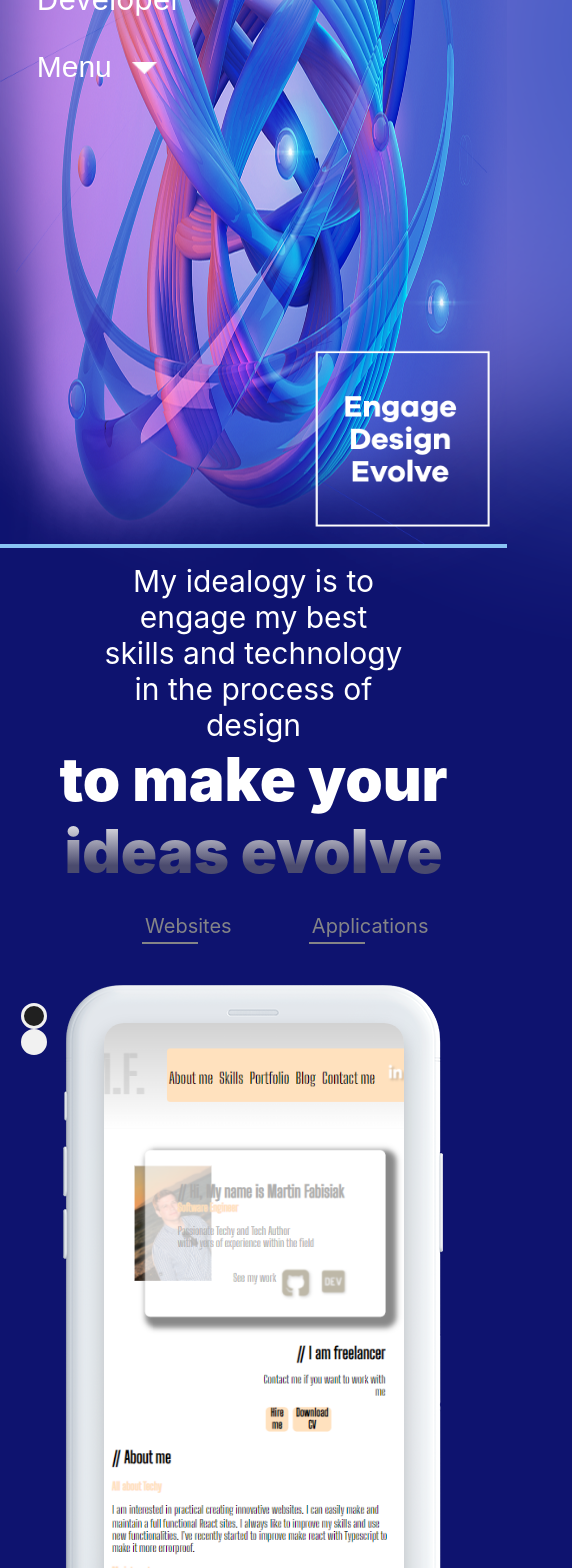
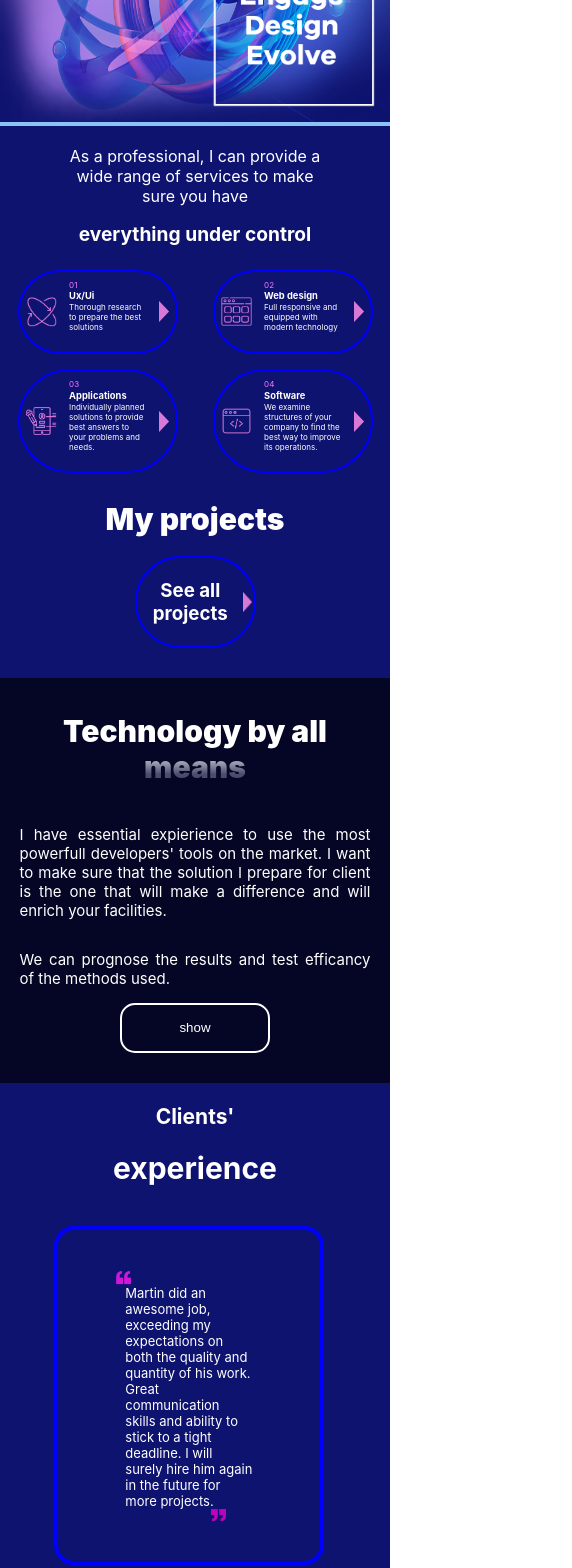
Before and after one commit to marcinfabisiak97/cv-projekt3-rem-Typescript, a React (Create React App) app: page / in a window 390 px wide. Shown: the part 300-1868 px from the top of the page, 572 px wide, since content can reach past the window. Built offline with nearby package versions, Linux system fonts and the light colour scheme.

Commit message:
changing scss rwd

```diff
--- a/src/styles/themes/default/components/_ContactForm.scss
+++ b/src/styles/themes/default/components/_ContactForm.scss
@@ -68,7 +68,7 @@
     background-image: url("../../../../assets/TLO.png");
     background-repeat: no-repeat;
     background-size: cover;
-    min-width: 130vw;
+    //min-width: 130vw;
   }
   .containerForm {
     button {
@@ -78,13 +78,13 @@
 }
 @media only screen and (max-width: 376px) {
   .wrraper {
-    min-width: 140vw;
+    //min-width: 140vw;
     //min-height: 190vh;
   }
 }
 @media only screen and (max-width: 321px) {
   .wrraper {
-    min-width: 165vw;
+    //min-width: 165vw;
     //min-height: 190vh;
   }
 }
--- a/src/styles/themes/default/components/_ContactPart.scss
+++ b/src/styles/themes/default/components/_ContactPart.scss
@@ -111,30 +111,33 @@
 }
 @media only screen and (max-width: 426px) {
   .contactPart {
-    //min-width: 123vw;
+    .contact {
+      margin: auto;
+    }
+
     &__title {
-      font-size: $f-middle;
+      font-size: $f-xxsmall;
     }
     &__bigTitle {
       margin-top: 0;
-      font-size: $f-big;
+      font-size: $f-middle;
     }
   }
   .footer {
     &__initials {
       margin: $space-xxxsmall;
       h2 {
-        font-size: $f-xmiddle;
+        font-size: $f-middle;
         img:first-child {
-          width: 10px;
+          width: 5px;
           vertical-align: 35%;
         }
         img:last-child {
-          width: 10px;
+          width: 5px;
         }
       }
       p {
-        font-size: $f-small;
+        font-size: $f-little;
         margin: $space-xxxsmall;
         font-weight: 900;
       }
@@ -147,21 +150,57 @@
         text-decoration: none;
       }
       p {
-        font-size: $f-little;
+        font-size: 10px;
       }
     }
     &__nav {
-      font-size: $f-little;
+      font-size: 10px;
       margin: $space-xxxsmall;
     }
     &__links {
-      margin: auto 0;
-
+      width: 100px;
+      display: flex;
+      flex-direction: column;
+      align-items: center;
+      a {
+        img {
+          width: 55px;
+        }
+      }
       &--bigger {
         transition: transform 0.5s ease-in-out;
       }
       &--bigger:hover {
         transform: scale(1.2, 1.2);
+      }
+    }
+  }
+  .slideShow {
+    margin: 0 auto;
+    overflow: hidden;
+    max-width: 300px;
+    &__Slider {
+      width: 300%;
+      transition: ease 1000ms;
+      display: flex;
+    }
+
+    &__slide {
+      width: 100%;
+      border-radius: 40px;
+    }
+  }
+  .description {
+    p {
+      font-size: $f-little;
+    }
+    &__quote {
+      display: block;
+      padding-left: 10%;
+      width: 15px;
+      &--right {
+        display: block;
+        padding-left: 62%;
       }
     }
   }
--- a/src/styles/themes/default/components/_ControlPart.scss
+++ b/src/styles/themes/default/components/_ControlPart.scss
@@ -56,12 +56,18 @@
 }
 @media only screen and (max-width: 426px) {
   .controlAndTechnolgies {
-    // min-width: 123vw;
+    padding-top: 20px;
     &__text {
-      // min-width: 123vw;
+      h2 {
+        font-size: 120%;
+      }
+      p {
+        font-size: 100%;
+        margin: 0;
+      }
     }
     &__technolgies {
-      font-size: 90%;
+      font-size: 50%;
       .technologiesBricks {
         img {
           max-width: 20%;
@@ -70,19 +76,3 @@
     }
   }
 }
-// @media only screen and (max-width: 376px) {
-//   .controlAndTechnolgies {
-//     min-width: 140vw;
-//     &__text {
-//       min-width: 140vw;
-//     }
-//   }
-// }
-// @media only screen and (max-width: 321px) {
-//   .controlAndTechnolgies {
-//     min-width: 165vw;
-//     &__text {
-//       min-width: 165vw;
-//     }
-//   }
-// }
--- a/src/styles/themes/default/components/_DevTechnologyPart.scss
+++ b/src/styles/themes/default/components/_DevTechnologyPart.scss
@@ -66,6 +66,14 @@
 }
 @media only screen and (max-width: 769px) {
   .devTech {
+    padding: 10px;
+    h2 {
+      font-size: $f-middle;
+    }
+    p {
+      font-size: $f-small;
+      text-align: justify;
+    }
     &__description {
       max-width: 50vw;
     }
@@ -74,6 +82,14 @@
     margin-left: 5%;
     margin-right: 5%;
     flex-wrap: wrap;
+    p {
+      text-align: center;
+    }
+    &__brick {
+      margin: 5px;
+      min-height: 70%;
+      min-width: 100%;
+    }
   }
 }
 @media only screen and (max-width: 426px) {
--- a/src/styles/themes/default/components/_IdeasPart.scss
+++ b/src/styles/themes/default/components/_IdeasPart.scss
@@ -79,15 +79,43 @@
     }
   }
 }
+@media only screen and (max-width: 769px) {
+  .ideasPart {
+    &__downBoxes {
+      div {
+        width: 22%;
+      }
+    }
+  }
+}
 @media only screen and (max-width: 426px) {
   .ideasPart {
+    display: none;
+    padding: 3%;
+
+    &__upperText {
+      margin: 0 auto;
+      font-size: $f-xxsmall;
+      width: 63%;
+      text-align: center;
+    }
+
+    &__text {
+      margin: 0px auto;
+      font-size: $f-middle;
+      text-align: center;
+      padding-bottom: $space-null;
+      font-weight: 700;
+    }
+    &__downBoxes {
+      width: 70%;
+      margin: 5% auto;
+      div {
+        font-size: $f-little;
+        width: 25%;
+        padding: $space-xxsmall;
+        border-bottom: 2px solid $c-jumbo;
+      }
+    }
   }
 }
-@media only screen and (max-width: 376px) {
-  .ideasPart {
-  }
-}
-@media only screen and (max-width: 321px) {
-  .ideasPart {
-  }
-}
--- a/src/styles/themes/default/components/_ImagePart.scss
+++ b/src/styles/themes/default/components/_ImagePart.scss
@@ -21,6 +21,7 @@
 }
 @media only screen and (max-width: 426px) {
   .imagePart {
+    min-height: 50vh;
     &__imgRight {
       img {
         max-width: 80%;
--- a/src/styles/themes/default/components/_MenuPart.scss
+++ b/src/styles/themes/default/components/_MenuPart.scss
@@ -78,9 +78,61 @@
 }
 @media only screen and (max-width: 426px) {
   .namenMenu {
-    width: 100%;
+    max-width: 45%;
+    min-width: 35%;
+    &__name {
+      h2 {
+        font-size: 35px;
+      }
+      p {
+        font-size: $f-small;
+      }
+      img {
+        max-width: 10px;
+      }
+    }
     &__menu {
+      padding-left: $space-small;
+      width: 100%;
+      top: 0;
+      button {
+        padding: $space-null;
+        font-size: $f-little;
+        background: none;
+        text-decoration: none;
+        border: none;
+        color: white;
+        cursor: pointer;
+      }
+      &--buttonImgWrapper {
+        vertical-align: 10%;
+        padding-left: $space-xsmall;
+
+        img {
+          width: 15px;
+        }
+      }
+      ul {
+        margin-top: $space-null;
+        padding-left: $space-null;
+        font-size: $f-little;
+        cursor: pointer;
+        position: absolute;
+        list-style: none;
+
+        li {
+          height: 8px;
+          padding-left: $space-null;
+          transition: font-size 0.4s ease-in-out;
+        }
+        li:nth-of-type(2) {
+          display: none;
+        }
+
+        li:hover {
+          font-size: 14px;
+        }
+      }
     }
-    max-width: 45%;
   }
 }
--- a/src/styles/themes/default/components/_MyProjectsPart.scss
+++ b/src/styles/themes/default/components/_MyProjectsPart.scss
@@ -71,11 +71,29 @@
     }
   }
 }
-// @media only screen and (max-width: 426px) {
-//   .projects {
-//     min-width: 123vw;
-//   }
-// }
+@media only screen and (max-width: 426px) {
+  .projects {
+    &__title {
+      font-size: $f-middle;
+      font-weight: 900;
+      margin: 5% auto;
+    }
+    &__btndescription {
+      padding: 2%;
+      width: 100px;
+      text-align: center;
+    }
+    &__descr {
+      text-align: center;
+      h3 {
+        font-size: $f-xxsmall;
+      }
+      p {
+        font-size: $f-small;
+      }
+    }
+  }
+}
 // @media only screen and (max-width: 376px) {
 //   .projects {
 //     min-width: 140vw;
--- a/src/styles/themes/default/components/_PhonePart.scss
+++ b/src/styles/themes/default/components/_PhonePart.scss
@@ -6,6 +6,7 @@
   align-items: center;
   &__phone {
     background-image: url(../../../../assets/phoneBackground.png);
+
     background-repeat: no-repeat;
     background-position: -10px -10px;
     min-width: 400px;
@@ -72,11 +73,11 @@
     }
   }
 }
-// @media only screen and (max-width: 426px) {
-//   .phonePart {
-//     min-width: 123vw;
-//   }
-// }
+@media only screen and (max-width: 426px) {
+  .phonePart {
+    display: none;
+  }
+}
 // @media only screen and (max-width: 376px) {
 //   .phonePart {
 //     min-width: 140vw;
```
Also changed, not shown: src/index.tsx (+6 -4 lines), src/assets/devtech/bitbucket.png.
